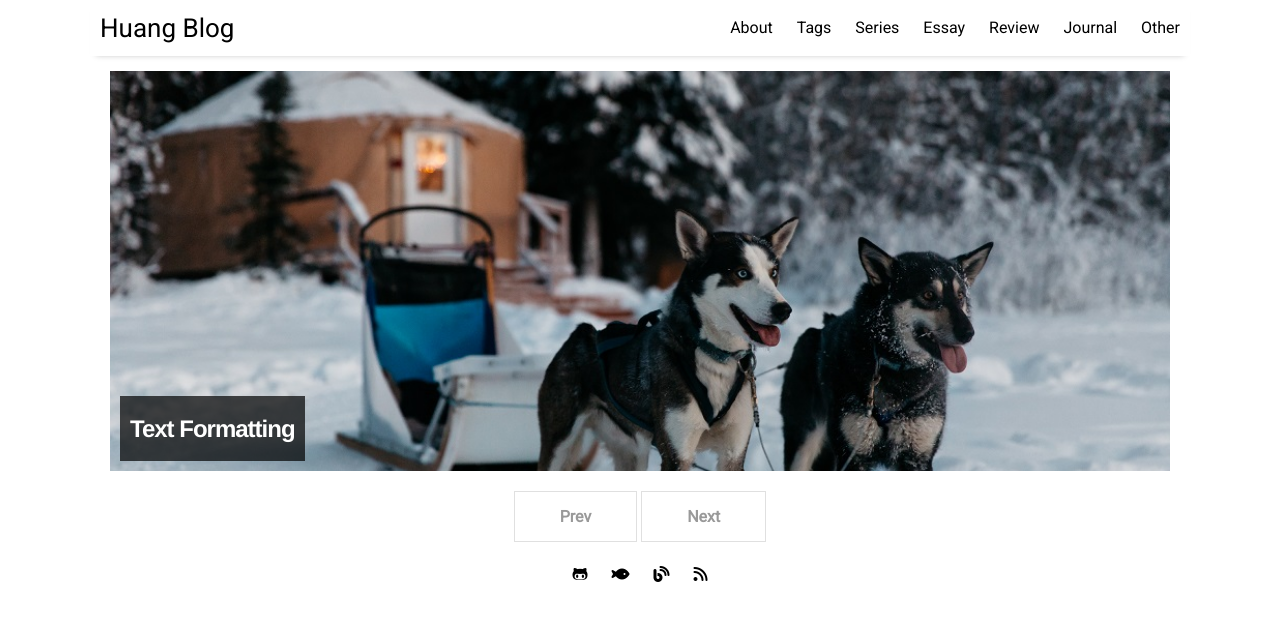
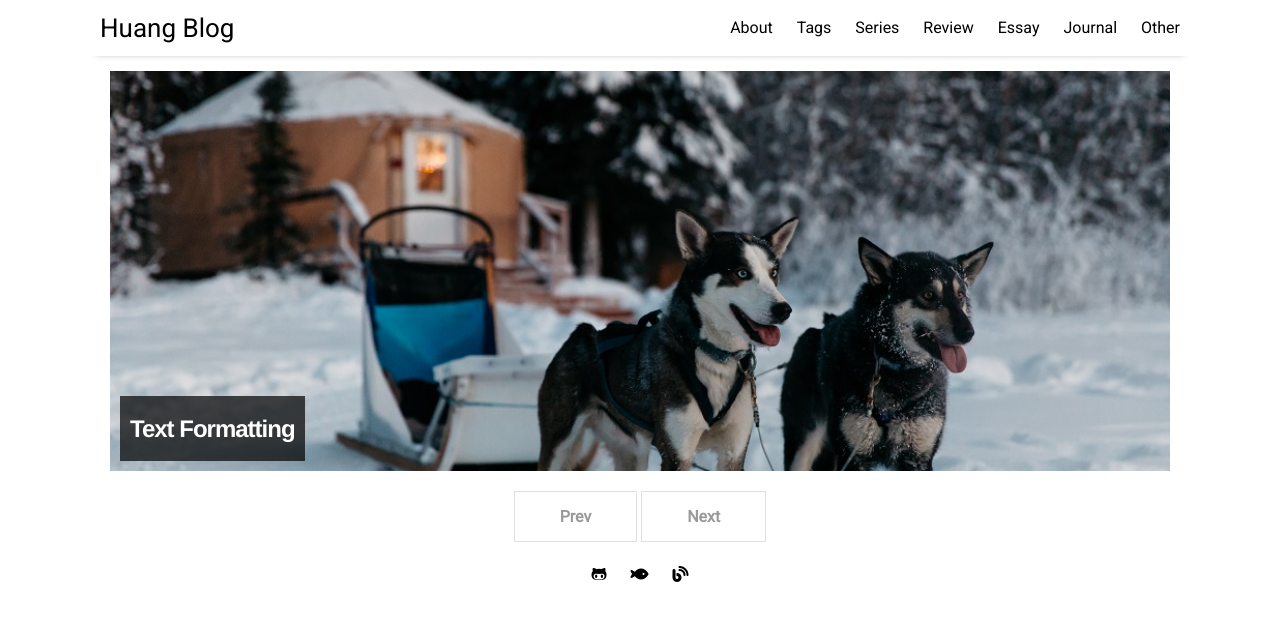
Before and after one commit to huang-feiyu/huang-feiyu.github.io, a Jekyll site: the page built from index.html, in a window 1280 px wide. Shown: the top 621 px of the page. Built offline with Jekyll 4.4.1, drawn with Linux system fonts in a browser that asks for light colours; nearby versions of some CDN libraries; the list of posts is cut into pages by our own code.

Commit message:
chore: remove rss feed

```diff
--- a/_data/settings.yml
+++ b/_data/settings.yml
@@ -10,8 +10,8 @@ menu:
 - {name: 'About',             url: 'about'}
 - {name: 'Tags',              url: 'tags'}
 - {name: 'Series',            url: 'series'}
+- {name: 'Review',            url: 'review'}
 - {name: 'Essay',             url: 'essay'}
-- {name: 'Review',            url: 'review'}
 - {name: 'Journal',           url: 'journal'}
 - {name: 'Other',             url: 'other'}
 
@@ -20,7 +20,7 @@ social:
 - {icon: 'github-alt',   link: 'https://github.com/huang-feiyu/huang-feiyu.github.io'}
 - {icon: 'fish',         link: 'https://huang-feiyu.github.io/old'}
 - {icon: 'blog',         link: 'https://huangfeiyu.blogspot.com'}
-- {icon: 'rss',          link: 'feed.xml'}
+# - {icon: 'rss',          link: 'feed.xml'}
 
 # Customize site text
 pagination:
```
